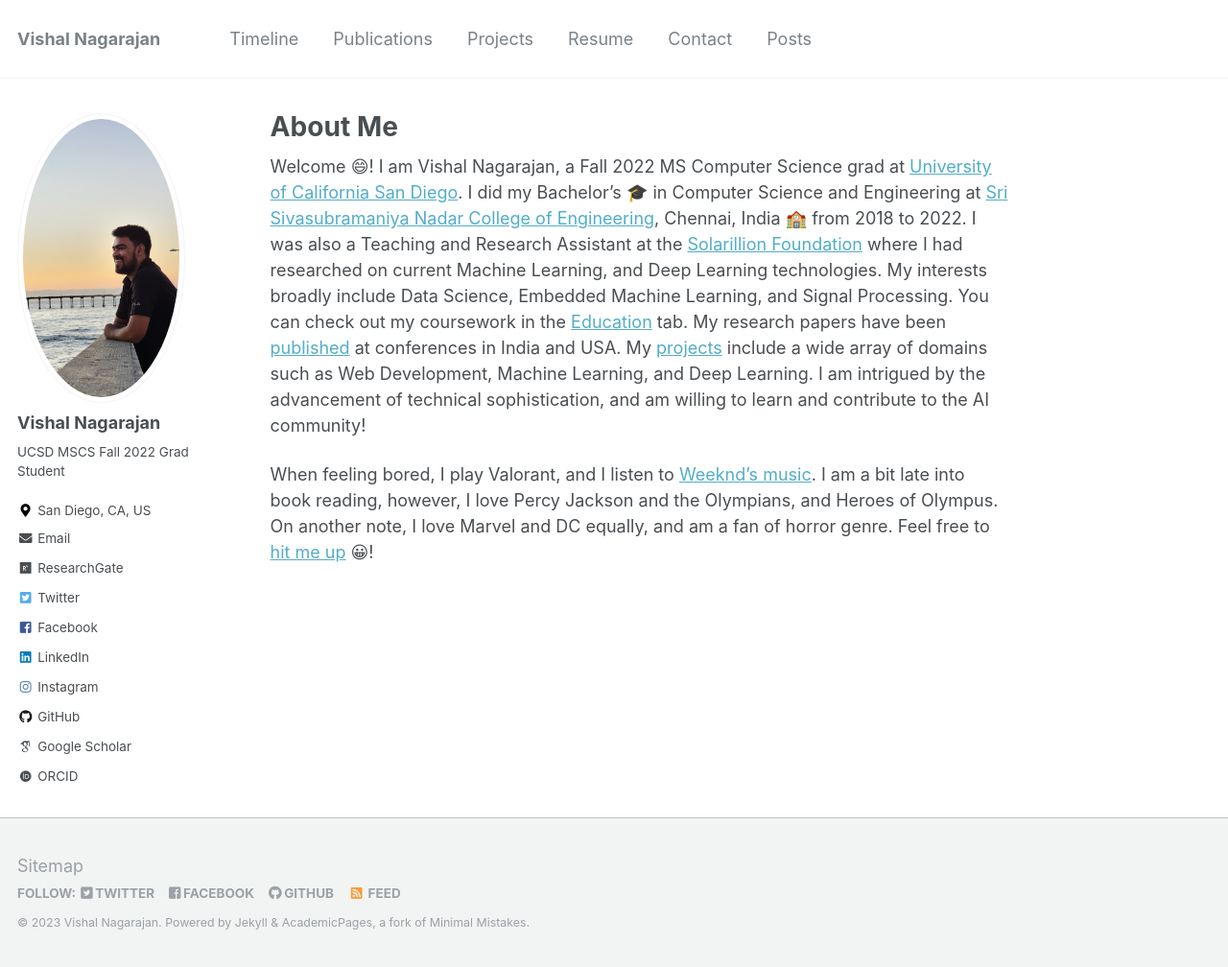
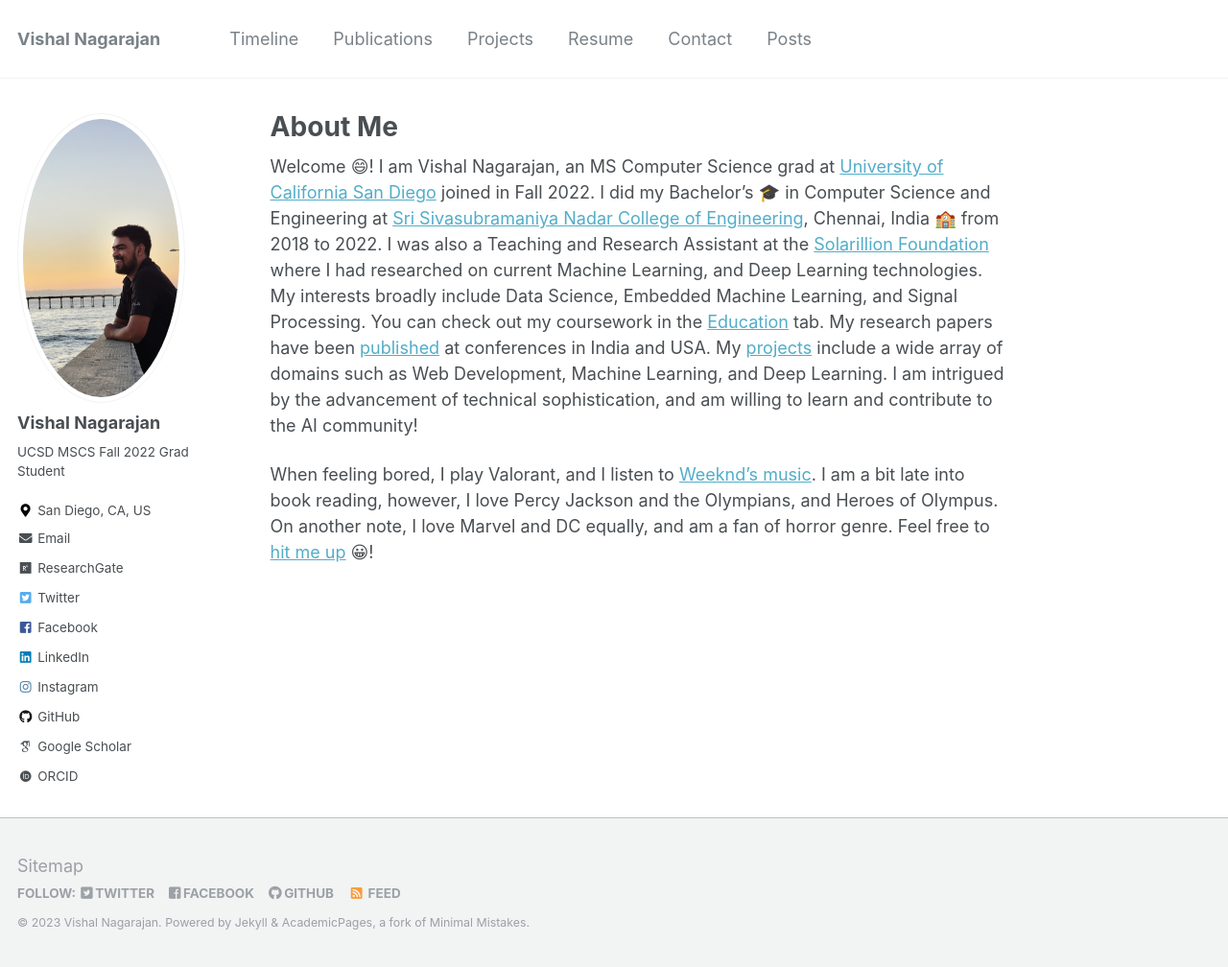
Before and after one commit to vishaln15/vishaln15.github.io, a Jekyll site: the page built from _pages/about.md, in a window 1280 px wide and 1008 px high. Shown: the whole window at 96% size. Built offline with Jekyll 4.4.1, drawn with Linux system fonts in a browser that asks for light colours; some web fonts are replaced.

Commit message:
Update about.md

```diff
--- a/_pages/about.md
+++ b/_pages/about.md
@@ -8,6 +8,6 @@ redirect_from:
   - /about.html
 ---
 
-Welcome &#128516;! I am Vishal Nagarajan, a Fall 2022 MS Computer Science grad at [University of California San Diego](https://cse.ucsd.edu/graduate/degree-programs/ms-program). I did my Bachelor's &#127891; in Computer Science and Engineering at [Sri Sivasubramaniya Nadar College of Engineering](https://www.ssn.edu.in/), Chennai, India &#127979; from 2018 to 2022. I was also a Teaching and Research Assistant at the [Solarillion Foundation](https://solarillionfoundation.org/) where I had researched on current Machine Learning, and Deep Learning technologies. My interests broadly include Data Science, Embedded Machine Learning, and Signal Processing. You can check out my coursework in the [Education](https://vishaln15.github.io/education/) tab. My research papers have been [published](https://vishaln15.github.io/publications/) at conferences in India and USA. My [projects](https://vishaln15.github.io/projects/) include a wide array of domains such as Web Development, Machine Learning, and Deep Learning. I am intrigued by the advancement of technical sophistication, and am willing to learn and contribute to the AI community!
+Welcome &#128516;! I am Vishal Nagarajan, an MS Computer Science grad at [University of California San Diego](https://cse.ucsd.edu/graduate/degree-programs/ms-program) joined in Fall 2022. I did my Bachelor's &#127891; in Computer Science and Engineering at [Sri Sivasubramaniya Nadar College of Engineering](https://www.ssn.edu.in/), Chennai, India &#127979; from 2018 to 2022. I was also a Teaching and Research Assistant at the [Solarillion Foundation](https://solarillionfoundation.org/) where I had researched on current Machine Learning, and Deep Learning technologies. My interests broadly include Data Science, Embedded Machine Learning, and Signal Processing. You can check out my coursework in the [Education](https://vishaln15.github.io/education/) tab. My research papers have been [published](https://vishaln15.github.io/publications/) at conferences in India and USA. My [projects](https://vishaln15.github.io/projects/) include a wide array of domains such as Web Development, Machine Learning, and Deep Learning. I am intrigued by the advancement of technical sophistication, and am willing to learn and contribute to the AI community!
 
 When feeling bored, I play Valorant, and I listen to [Weeknd's music](https://music.apple.com/in/playlist/my-weeknd-essentials/pl.u-NpXmzkGs4jBb6Gz?ls). I am a bit late into book reading, however, I love Percy Jackson and the Olympians, and Heroes of Olympus. On another note, I love Marvel and DC equally, and am a fan of horror genre. Feel free to [hit me up](https://vishaln15.github.io/contact/) &#128512;!
```
